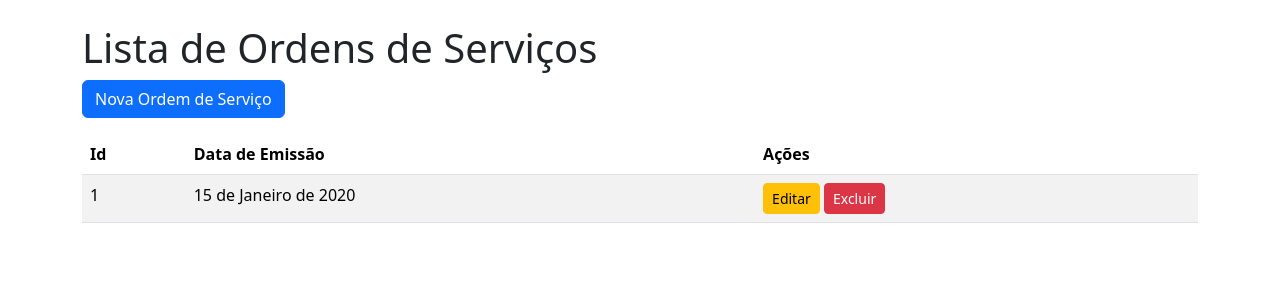
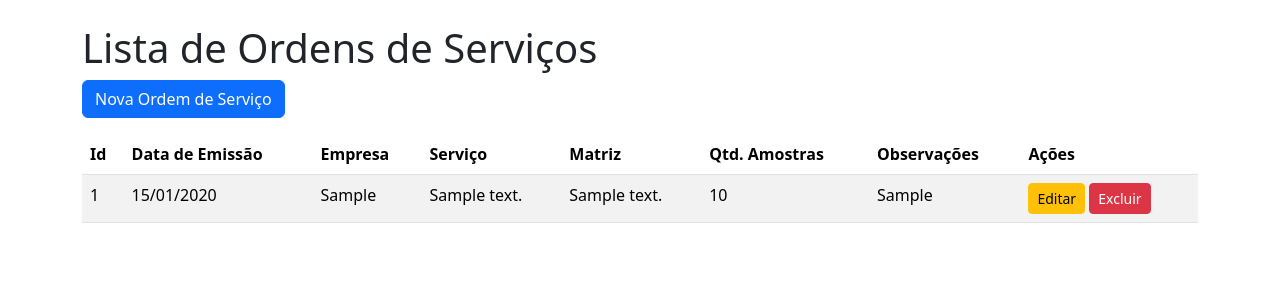
Before and after one commit to SIMPLIMS/projeto, a Django app: page /ordem_servico/ in a window 1280 px wide. Shown: the part 56-356 px from the top of the page. Run offline with Django 4.2, Linux system fonts and the light colour scheme; tables that the repository leaves empty hold one stand-in row (values such as "Sample post"); parts of the project's set-up code (start-up, migrations or seed data) failed here and were passed over.

Commit message:
completa o template lista da OrdemServico com demais campos

```diff
--- a/templates/simplims_app/ordem_servico/lista.html
+++ b/templates/simplims_app/ordem_servico/lista.html
@@ -11,14 +11,24 @@
         <tr>
             <th>Id</th>
             <th>Data de Emissão</th>
+            <th>Empresa</th>
+            <th>Serviço</th>
+            <th>Matriz</th>
+            <th>Qtd. Amostras</th>
+            <th>Observações</th>
             <th>Ações</th>
         </tr>
     </thead>
     <tbody>
         {% for item in object_list %}
             <tr>
-                 <td>{{ item.pk }}</td>
-                <td>{{ item.data_emissao }}</td>
+                <td>{{ item.pk }}</td>
+                <td>{{ item.data_emissao|date:"d/m/Y" }}</td>
+                <td>{{ item.empresa }}</td>
+                <td>{{ item.servico }}</td>
+                <td>{{ item.matriz }}</td>
+                <td>{{ item.quantidade_amostras }}</td>
+                <td>{{ item.observacoes|default:"-" }}</td>
                 <td>
                     <a href="{% url 'ordem_servico_editar' item.pk %}" class="btn btn-sm btn-warning">Editar</a>
                     <a href="{% url 'ordem_servico_excluir' item.pk %}" class="btn btn-sm btn-danger">Excluir</a>
```
